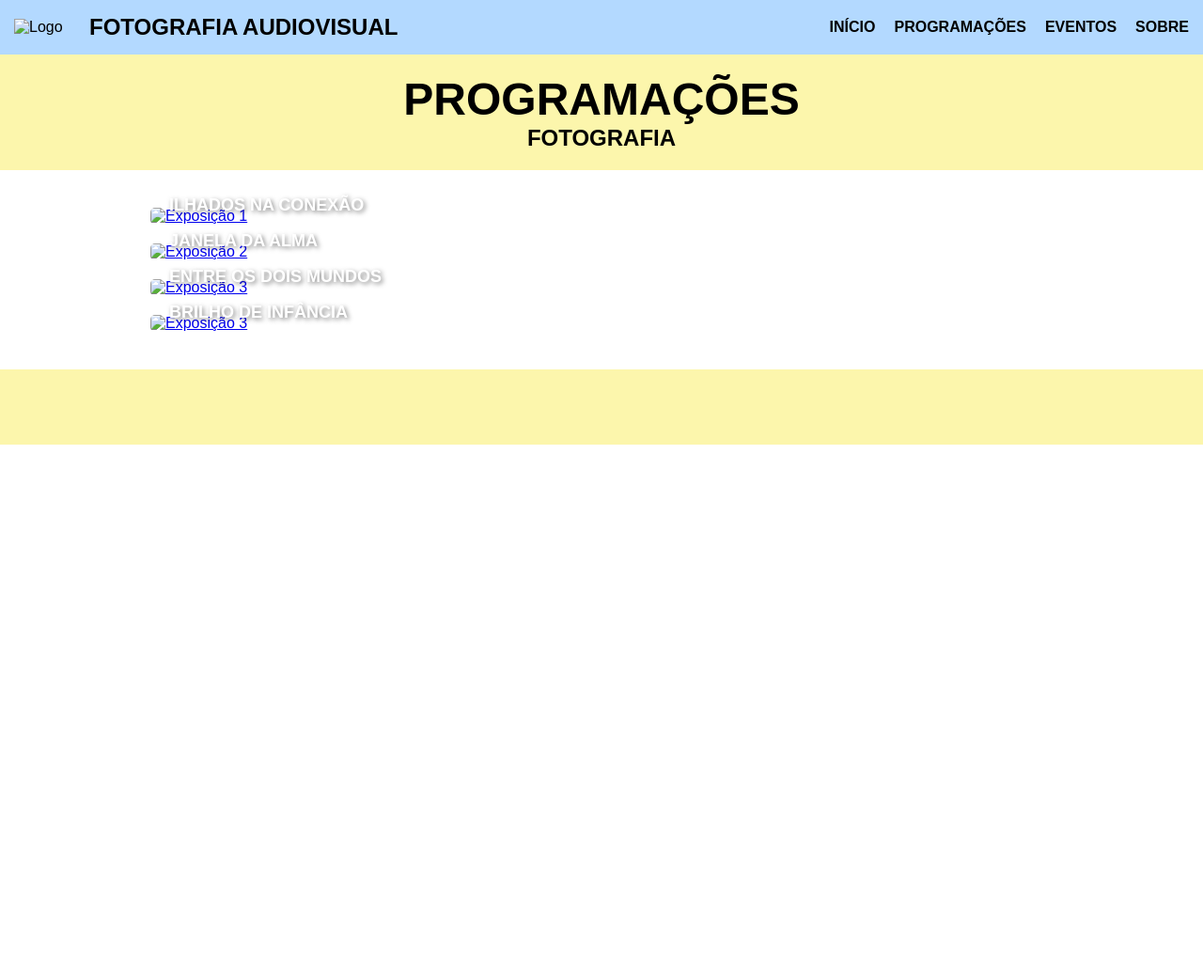
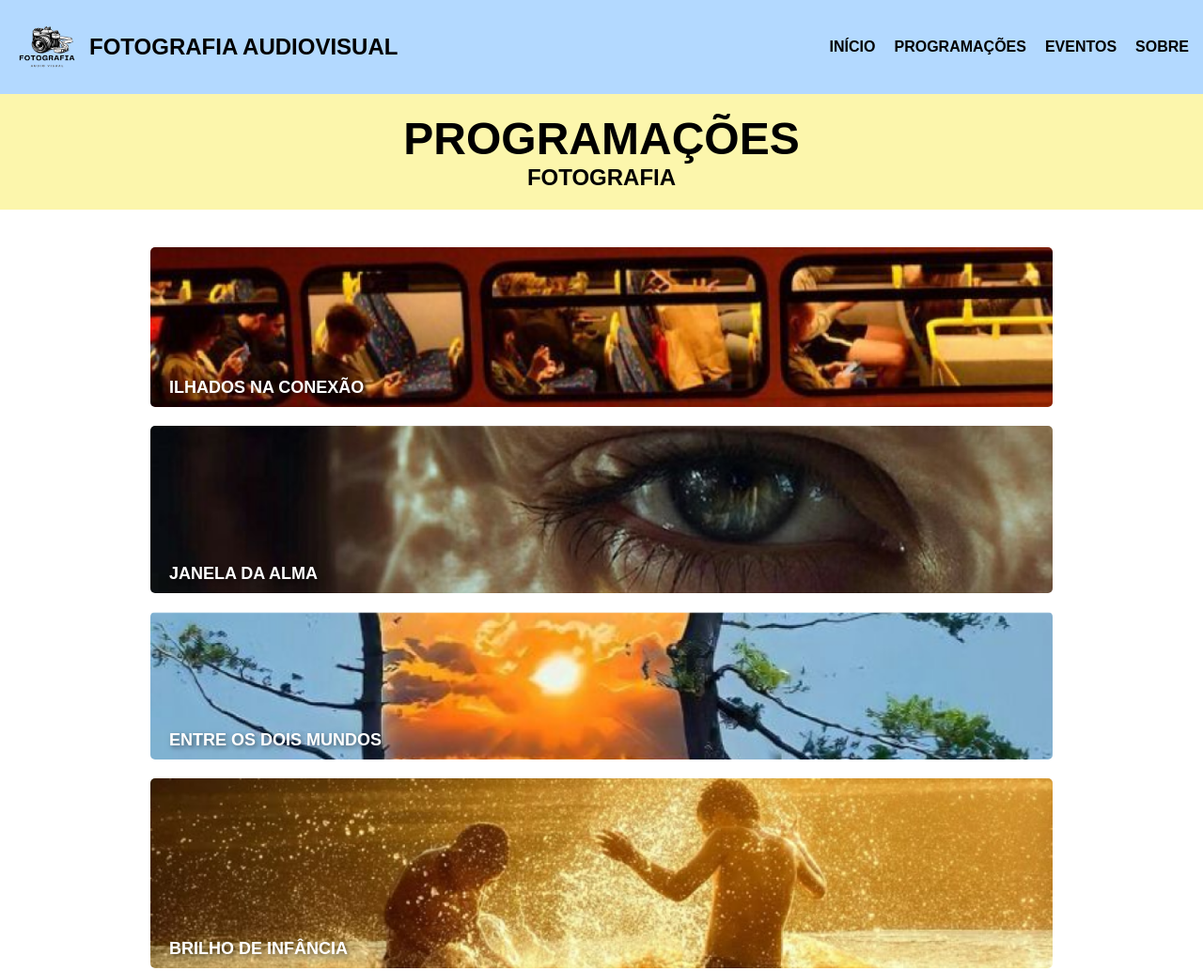
Before and after one commit to Rudrian/FOTOGRAFIA, a plain HTML site: page programacao.html in a window 1280 px wide. Shown: the top 1033 px of the page at 94% size. Before the commit the page ends 800 px from the top, so only its background shows below. Drawn offline with Linux system fonts and the light colour scheme.

Commit message:
Update programacao.html

```diff
--- a/programacao.html
+++ b/programacao.html
@@ -12,7 +12,7 @@
 
     <header>
         <div class="logo">
-            <img src="img/Fotografia__3_-removebg-preview.png" alt="Logo">
+            <img src="Fotografia__3_-removebg-preview.png" alt="Logo">
             <h2>FOTOGRAFIA AUDIOVISUAL</h2>
         </div>
         <nav class="menu">
@@ -31,20 +31,20 @@
 
     <section class="galeria-programacoes">
         <div class="exposicao">
-            <a href="programacao2.html"> <img src="img/p1.png" alt="Exposição 1"></a>
+            <a href="programacao2.html"> <img src="p1.png" alt="Exposição 1"></a>
             <p>ILHADOS NA CONEXÃO</p>
         </div>
         <div class="exposicao">
-            <a href="programacao3.html"><img src="img/p2.png" alt="Exposição 2"></a>
+            <a href="programacao3.html"><img src="p2.png" alt="Exposição 2"></a>
             <p>JANELA DA ALMA</p>
         </div>
         <div class="exposicao">
-            <a href="programacao4.html"><img src="img/p3.png" alt="Exposição 3"></a>
+            <a href="programacao4.html"><img src="p3.png" alt="Exposição 3"></a>
             <p>ENTRE OS DOIS MUNDOS</p>
         </div>
 
         <div class="exposicao">
-            <a href="programacao5.html"><img src="img/p4.png" alt="Exposição 3"></a>
+            <a href="programacao5.html"><img src="p4.png" alt="Exposição 3"></a>
             <p>BRILHO DE INFÂNCIA</p>
         </div>
     </section>
```
